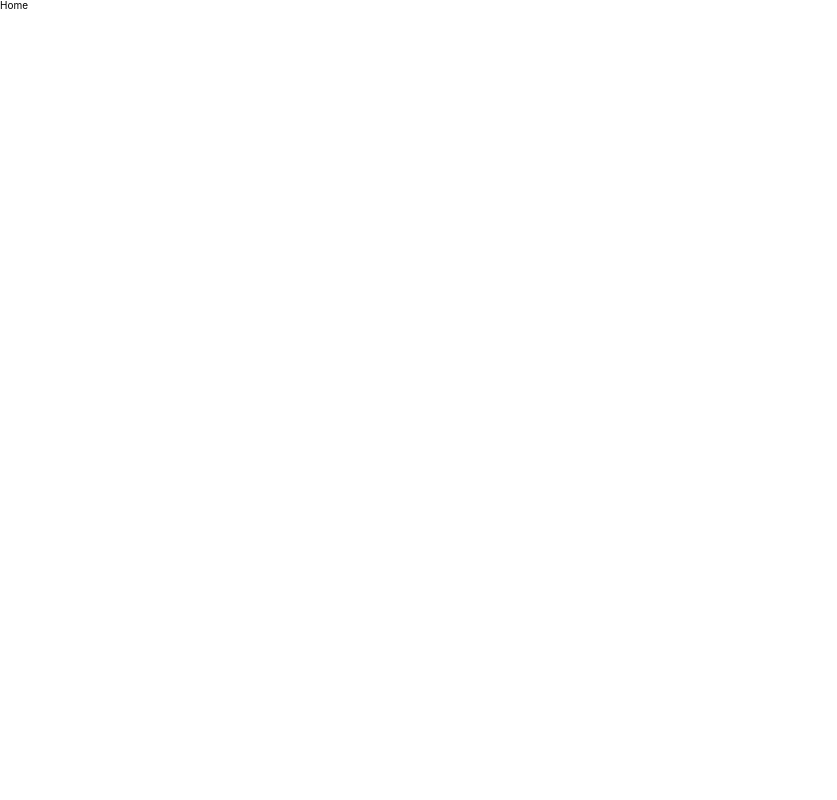
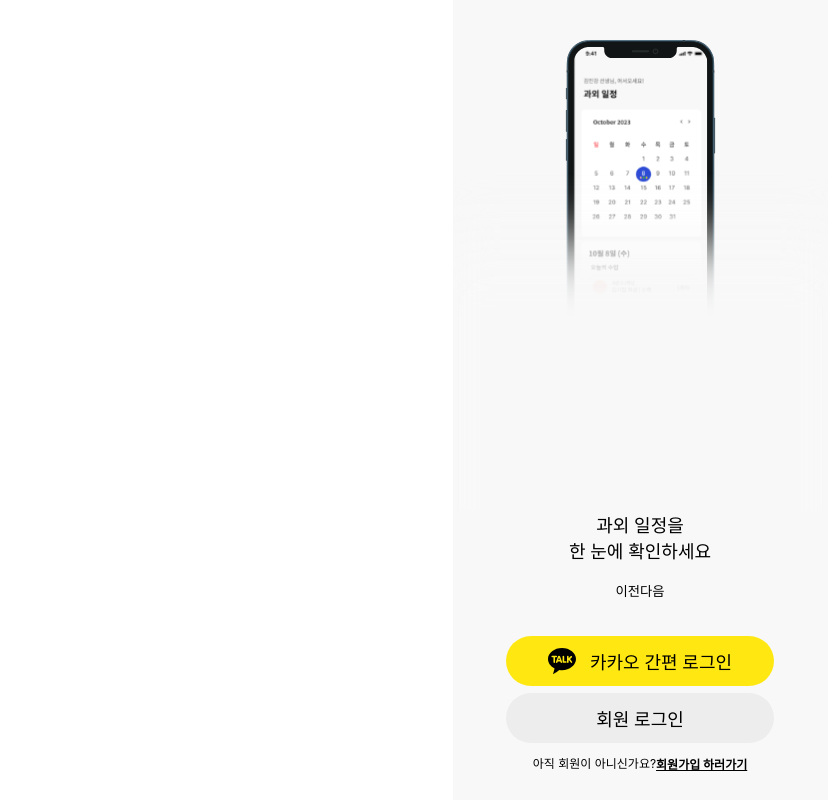
Before and after one commit to LIKELION-TUPLE/CLIENT, a Next.js app: page / in a window 1280 px wide. Shown: the whole page, without its empty margins (0-837 px from the left). Built offline with nearby package versions, Linux system fonts and the light colour scheme.

Commit message:
[ feat ] : 메인 페이지 컴포넌트 변경

```diff
--- a/pages/index.tsx
+++ b/pages/index.tsx
@@ -1,15 +1,17 @@
-import Head from 'next/head';
+import Loading from 'components/onboarding/Loading';
+import Onboarding from 'components/onboarding/Onboarding';
+import React, { useEffect, useState } from 'react';
 
-function Home() {
-  return (
-    <div>
-      <Head>
-        <title>Tuple 튜플</title>
-        <link rel="icon" href="/favicon.ico" />
-      </Head>
-      <div>Home</div>
-    </div>
-  );
-}
+const index = () => {
+  const [loading, setLoading] = useState(true);
 
-export default Home;
+  useEffect(() => {
+    setTimeout(() => {
+      setLoading(false);
+    }, 1000);
+  }, []);
+
+  return loading ? <Loading /> : <Onboarding />;
+};
+
+export default index;
```
